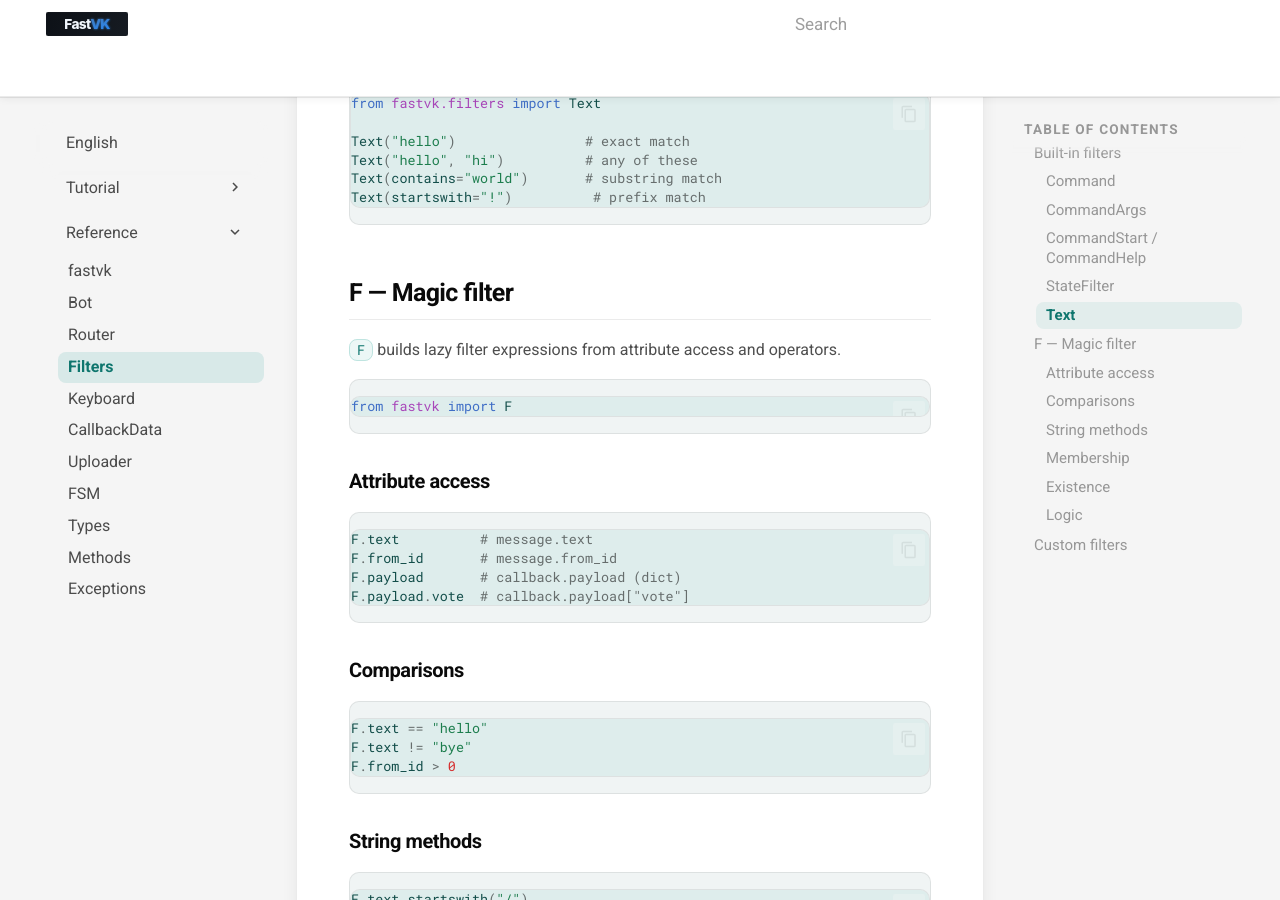
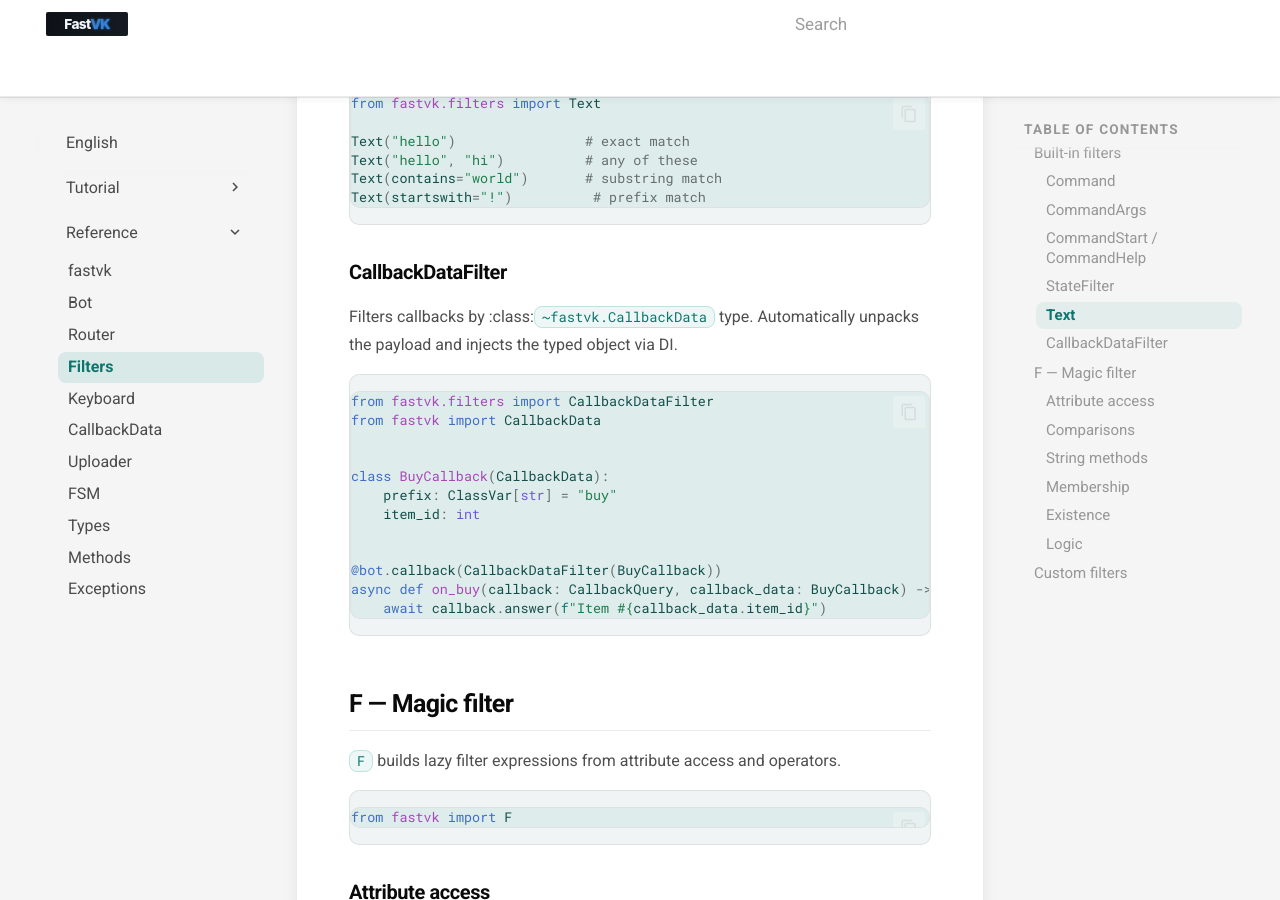
Before and after one commit to ndugram/fastvk, an MkDocs documentation site: the page built from docs/en/reference/filters.md, in a window 1280 px wide and 900 px high, scrolled down 2312 px. Built offline with MkDocs 1.6.1 and Material for MkDocs 9.7.7, drawn with Linux system fonts in a browser that asks for light colours; comment, search, counter and statistics services are not loaded.

Commit message:
docs: update filters.md

````diff
--- a/docs/en/reference/filters.md
+++ b/docs/en/reference/filters.md
@@ -84,6 +84,25 @@ Text(contains="world")       # substring match
 Text(startswith="!")          # prefix match
 ```
 
+### CallbackDataFilter
+
+Filters callbacks by :class:`~fastvk.CallbackData` type. Automatically unpacks the payload and injects the typed object via DI.
+
+```python
+from fastvk.filters import CallbackDataFilter
+from fastvk import CallbackData
+
+
+class BuyCallback(CallbackData):
+    prefix: ClassVar[str] = "buy"
+    item_id: int
+
+
+@bot.callback(CallbackDataFilter(BuyCallback))
+async def on_buy(callback: CallbackQuery, callback_data: BuyCallback) -> None:
+    await callback.answer(f"Item #{callback_data.item_id}")
+```
+
 ## F — Magic filter
 
 `F` builds lazy filter expressions from attribute access and operators.
````
